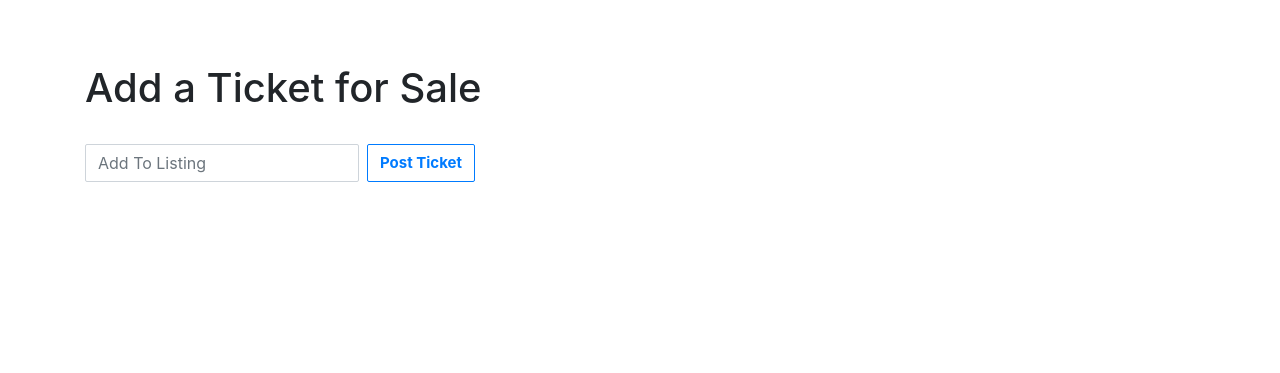
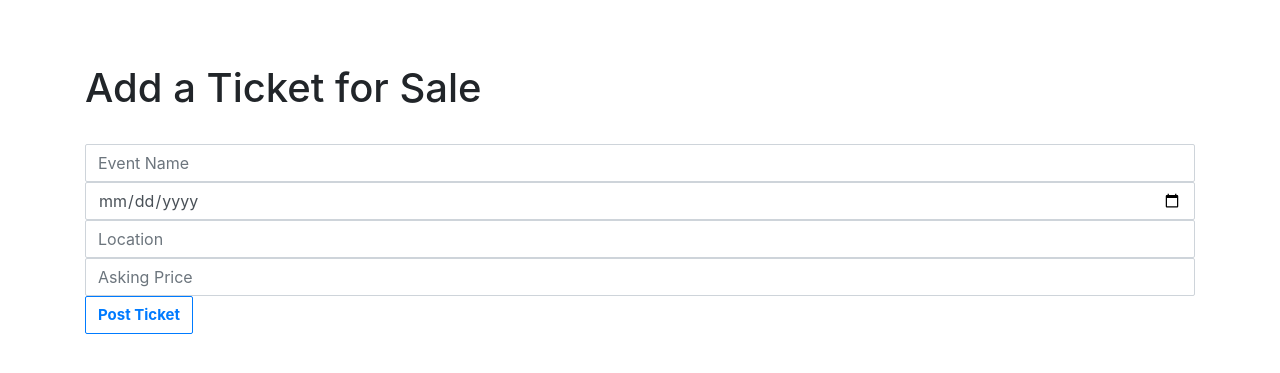
Before and after one commit to jalenjjbr/djangostock, a Django app: template quotes/templates/add_stock.html in a window 1280 px wide. Shown: the part 211-584 px from the top of the page. Run offline with Django 3.2, Linux system fonts and the light colour scheme; the template is opened without the code that fills it, so the values that code supplies are empty; a user stored in the database is signed in; parts of the project's set-up code (start-up, migrations or seed data) failed here and were passed over; some libraries are stand-ins or nearby versions.

Commit message:
first attempt at adding additional fields to Stock (event) and the form on add_stock

```diff
--- a/quotes/forms.py
+++ b/quotes/forms.py
@@ -6,7 +6,7 @@ from django.contrib.auth.models import User
 class StockForm(forms.ModelForm):
     class Meta:
         model = Stock
-        fields = ["tickerlong"]
+        fields = ["tickerlong", "date", "location", "price", "user"]
 
 class SignUpForm(UserCreationForm):
     first_name = forms.CharField(max_length=50, required=True, help_text='*Required')
--- a/quotes/models.py
+++ b/quotes/models.py
@@ -7,5 +7,10 @@ class Stock(models.Model):
     ticker = models.TextField()
     tickerlong = models.TextField(default="default")
 
+    date = models.DateField()
+    location = models.TextField()
+    price = models.DecimalField(decimal_places=2,max_digits=10)
+    user = models.User()
+
     def __str__(self):
         return self.tickerlong
--- a/quotes/templates/add_stock.html
+++ b/quotes/templates/add_stock.html
@@ -20,10 +20,10 @@
 
         {% for item in ticker %}
             <tr>
-                <th scope="row"> {{item}} </th>
-                <td>3/15/2020</td>
-                <td>Klarman Hall</td>
-                <td>$10.00</td>
+                <th scope="row"> {{item}}</th>
+                <td>3/15/2020 {{item.date}}</td>
+                <td>Klarman Hall {{item.location}}</td>
+                <td>$10.00 {{item.price}}</td>
                 <td> <a href="{% url 'delete' item.id %}">Buy Ticket</a> </td>
             </tr>
         {% endfor %}
@@ -38,13 +38,17 @@
 <br/>
 
 {% if user.is_authenticated %}
-  <form action="{% url 'add_stock' %}" class="form-inline my-2 my-lg-0" method="POST">
+  <form action="{% url 'add_stock' %}" class="form my-2 my-lg-0" method="POST">
     {% csrf_token %}
-  <input class="form-control mr-sm-2" type="search" placeholder="Add To Listing" aria-label="Search" name="tickerlong">
-  <button class="btn btn-outline-primary my-2 my-sm-0" type="submit">Post Ticket</button>
+  <div><input class="form-control mr-sm-2" type="search" placeholder="Event Name" aria-label="Search" name="tickerlong"></div>
+  <div><input class="form-control mr-sm-2" type="date" placeholder="Date" aria-label="Search" name="date"></div>
+  <div><input class="form-control mr-sm-2" type="text" placeholder="Location" aria-label="Search" name="location"></div>
+  <div><input class="form-control mr-sm-2" type="number" placeholder="Asking Price" aria-label="Search" name="price"></div>
+  <div><input type="hidden" name="user" value="{{ user }}"></div>
+  <div><button class="btn btn-outline-primary my-2 my-sm-0" type="submit">Post Ticket</button>
   </form>
 {% else %}
-  <span>Please <a href="{% url 'login' %}">log in</a> to post a ticket for sale.</span>
+  <span>Please <a href="{% url 'login' %}">log in</a> to p.getost a ticket for sale.</span>
 {% endif %}
 
 
```
